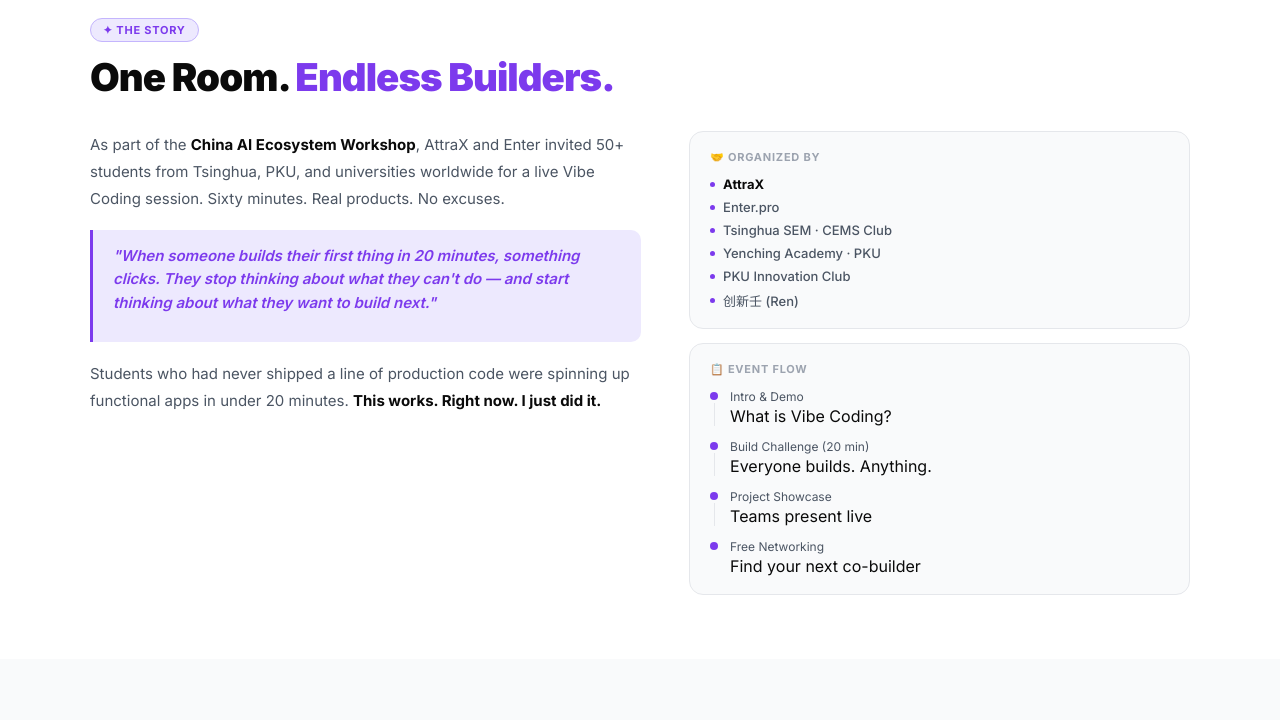
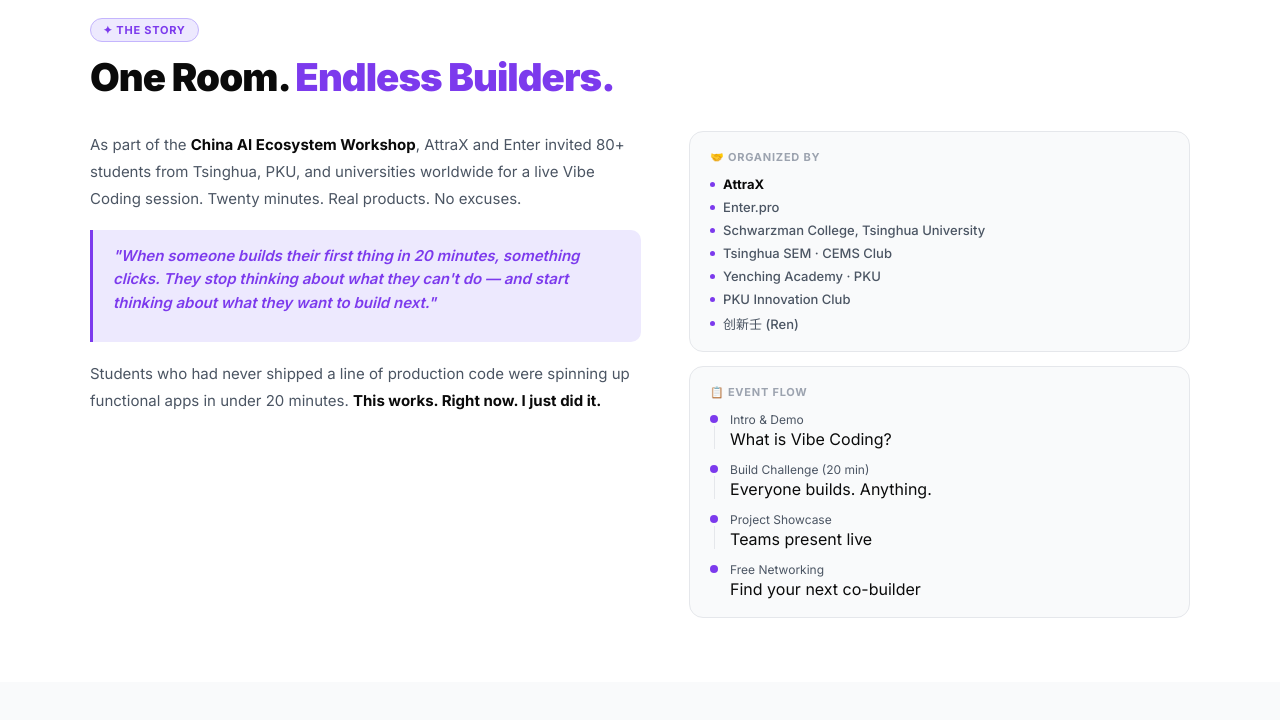
Before and after one commit to Aspirin404/attrax-enter-recap, a website built with Vite: page index.html in a window 1280 px wide. Shown: the part 1180-1900 px from the top of the page. Built offline with nearby package versions, Linux system fonts and the light colour scheme.

Commit message:
docs(event-recap): update participant count and sponsors

```diff
--- a/index.html
+++ b/index.html
@@ -67,7 +67,7 @@
     <h2>One Room. <em>Endless Builders.</em></h2>
     <div class="og">
       <div class="ot">
-        <p>As part of the <strong>China AI Ecosystem Workshop</strong>, AttraX and Enter invited 50+ students from Tsinghua, PKU, and universities worldwide for a live Vibe Coding session. Sixty minutes. Real products. No excuses.</p>
+        <p>As part of the <strong>China AI Ecosystem Workshop</strong>, AttraX and Enter invited 80+ students from Tsinghua, PKU, and universities worldwide for a live Vibe Coding session. Twenty minutes. Real products. No excuses.</p>
         <div class="qb"><p>"When someone builds their first thing in 20 minutes, something clicks. They stop thinking about what they can't do — and start thinking about what they want to build next."</p></div>
         <p>Students who had never shipped a line of production code were spinning up functional apps in under 20 minutes. <strong>This works. Right now. I just did it.</strong></p>
       </div>
@@ -77,6 +77,7 @@
           <div class="olist">
             <div class="or primary"><div class="od"></div>AttraX</div>
             <div class="or"><div class="od"></div>Enter.pro</div>
+            <div class="or"><div class="od"></div>Schwarzman College, Tsinghua University</div>
             <div class="or"><div class="od"></div>Tsinghua SEM · CEMS Club</div>
             <div class="or"><div class="od"></div>Yenching Academy · PKU</div>
             <div class="or"><div class="od"></div>PKU Innovation Club</div>
@@ -217,6 +218,7 @@
         <div class="ppills">
           <span class="pp2">🚀 AttraX</span>
           <span class="pp2">⚡ Enter.pro</span>
+          <span class="pp2">🏛️ Schwarzman College, Tsinghua University</span>
           <span class="pp2">🎓 Tsinghua SEM · CEMS</span>
           <span class="pp2">🏛️ Yenching Academy · PKU</span>
           <span class="pp2">💡 PKU Innovation Club</span>
--- a/src/data/content.js
+++ b/src/data/content.js
@@ -67,6 +67,7 @@
       items: [
         { name: 'AttraX',                  primary: true },
         { name: 'Enter.pro' },
+        { name: 'Schwarzman College, Tsinghua University' },
         { name: 'Tsinghua SEM · CEMS' },
         { name: 'Yenching Academy · PKU' },
         { name: 'PKU Innovation Club' },
```
